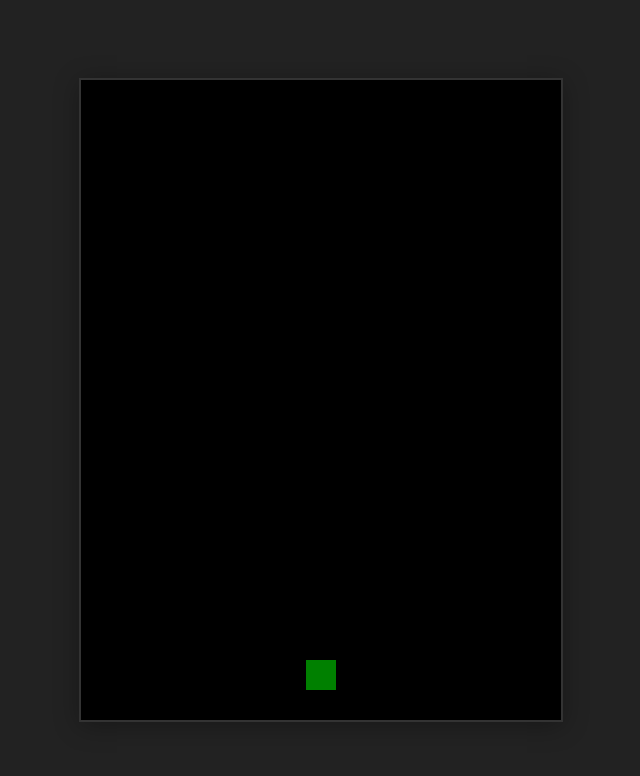
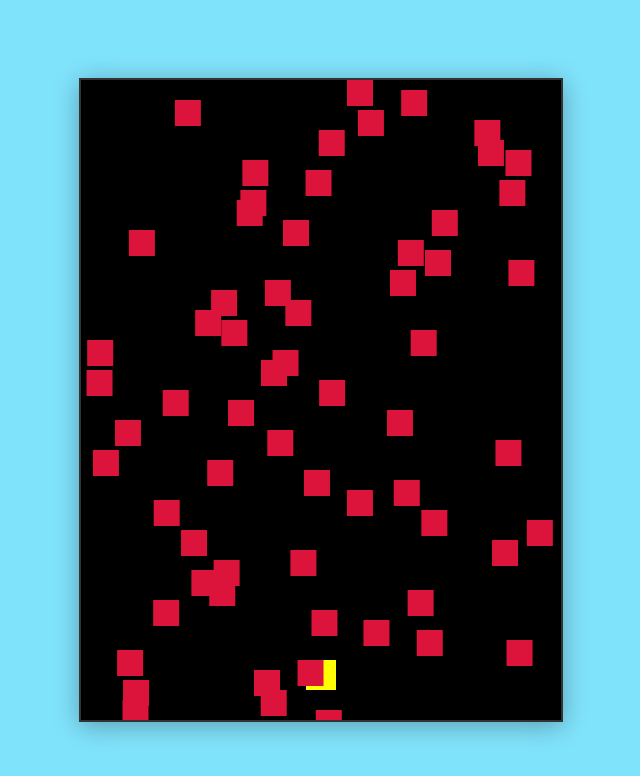
Before and after one commit to ADATI3/shooting, a plain HTML site: page game/index.html in a window 1280 px wide. Shown: the whole page, without its empty margins (319-959 px from the left). Drawn offline with Linux system fonts and the light colour scheme.

Commit message:
衝突判定の追加

```diff
--- /dev/null
+++ b/game/js/collision.js
@@ -0,0 +1,49 @@
+import { player } from "./player.js";
+import { enemies } from "./enemies.js";
+import { bullets } from "./main.js";
+
+export  function handleCollisions() {
+  // 弾 × 敵
+  for (let ei = enemies.length - 1; ei >= 0; ei--) {
+    const e = enemies[ei];
+    let hit = false;
+
+    for (let bi = bullets.length - 1; bi >= 0; bi--) {
+      const b = bullets[bi];
+      if (rectsIntersect(
+        { x: b.x, y: b.y, width: b.width, height: b.height },
+        { x: e.x, y: e.y, width: e.width, height: e.height }
+      )) {
+        // 命中：弾と敵を削除、スコア加算
+        bullets.splice(bi, 1);
+        enemies.splice(ei, 1);
+        // score += 1;
+        hit = true;
+        break; // この敵は消えたので次の敵へ
+      }
+    }
+
+    if (hit) continue;
+  }
+
+  // 自機 × 敵（ゲームオーバー）
+  for (let ei = enemies.length - 1; ei >= 0; ei--) {
+    const e = enemies[ei];
+    if (rectsIntersect(
+      { x: player.x, y: player.y, width: player.width, height: player.height },
+      { x: e.x, y: e.y, width: e.width, height: e.height }
+    )) {
+    //   isGameOver = true;
+      break;
+    }
+  }
+}
+
+function rectsIntersect(a, b) {
+  return (
+    a.x < b.x + b.width &&
+    a.x + a.width > b.x &&
+    a.y < b.y + b.height &&
+    a.y + a.height > b.y
+  );
+}
--- a/game/js/enemies.js
+++ b/game/js/enemies.js
@@ -5,19 +5,19 @@ function pushEnemies(canvas) {
   const w = SIZE;
   const h = SIZE;
   const x = Math.random() * (canvas.width - w);
-    const y = -h;
+  const y = 0;
   const vy = 5
 
   enemies.push({ x, y, width: w, height: h, vy });
 }
 
-export function spawnEnemy(canvas){
-    if (enemies.length < 5){
+export function spawnEnemy(canvas) {
+ if (enemies.length < 100) {
     pushEnemies(canvas);
  }
 }
-/*
-export function UpdateEnemies(canvas){
+
+export function updateEnemies(canvas) {
   for (let i = enemies.length - 1; i >= 0; i--) {
     const e = enemies[i];
     e.y += e.vy;
@@ -27,10 +27,9 @@ export function UpdateEnemies(canvas){
   }
 }
 
-export function drawEnemies(ctx){
+export function drawEnemies(ctx) {
   ctx.fillStyle = "crimson";
-    for () {const e of enemise){
-    ctx.fillRect(e.x, e.y,e.width,e.height);
+  for (const e of enemies) {
+    ctx.fillRect(e.x, e.y, e.width, e.height);
   }
 }
-        */
--- a/game/js/main.js
+++ b/game/js/main.js
@@ -1,34 +1,34 @@
 
-import { player,initPlayer,drawPlayer } from "./player.js";
-import { spawnEnemy ,enemies } from "./enemies.js";
+import { player, initPlayer, drawPlayer } from "./player.js";
+import { spawnEnemy, enemies, updateEnemies, drawEnemies } from "./enemies.js";
+import { handleCollisions } from "./collision.js";
 
-const canvas=document.getElementById("gameCanvas");
-const ctx=canvas.getContext("2d");
+const canvas = document.getElementById("gameCanvas");
+const ctx = canvas.getContext("2d");
 
 initPlayer(canvas);
-spawnEnemy(canvas);
 
-const bullets = [];
-const BULLET_SPEED = -10;
+export const bullets = [];
+const BULLET_SPEED = -5;
 
-function tryShoot(){
+function tryShoot() {
     bullets.push({
         x: player.x,
         y: player.y,
-      width: 5,
-      height: 5,
+        width: 10,
+        height: 10,
         vy: BULLET_SPEED,
     })
 }
 
 
-window.addEventListener("keydown",(e) => {
- if(e.key === "ArrowLeft") {
-    if(player.x > 10){
+window.addEventListener("keydown", (e) => {
+    if (e.key === "ArrowLeft") {
+        if (player.x > 10) {
             player.x -= 10;
         }
- } else if(e.key === "ArrowRight") {
-   if(player.x < canvas.width - player.width - 10){
+    } else if (e.key === "ArrowRight") {
+        if (player.x < canvas.width - player.width - 10) {
             player.x += 10;
         }
     } else if (e.code === "Space") {
@@ -36,33 +36,38 @@ window.addEventListener("keydown",(e) => {
     }
 });
 
-function update(){
- for (let i =0; i < bullets.length; i++) {
+function update() {
+    for (let i = 0; i < bullets.length; i++) {
         const bullet = bullets[i];
         bullet.y += bullet.vy;
-    if(bullet.y < 0){
-        bullets.splice(i,1);
+        if (bullet.y < 0) {
+            bullets.splice(i, 1);
         }
     }
+    updateEnemies(canvas);
+    updateEnemies(canvas);
+      handleCollisions();
 }
 
-function draw(){
-ctx.fillStyle="black";
-ctx.fillRect(0,0,canvas.width,canvas.height);
+function draw() {
+    ctx.fillStyle = "black";
+    ctx.fillRect(0, 0, canvas.width, canvas.height);
 
     drawPlayer(ctx);
 
- ctx.fillStyle="red";
- for (let i =0; i < enemies.length; i++) {
-    const enemy = enemies[i];
-    ctx.fillRect(enemy.x,enemy.y,enemy.width,enemy.height);
-  }
+    ctx.fillStyle = "white";
+    for (let i = 0; i < bullets.length; i++) {
+        const bullet = bullets[i];
+        ctx.fillRect(bullet.x, bullet.y, bullet.width, bullet.height);
     }
 
-function gameLoop(){
+      spawnEnemy(canvas);
+      drawEnemies(ctx);
+}
+
+function gameLoop() {
     update();
     draw();
-
     requestAnimationFrame(gameLoop);
 }
 
--- a/game/js/player.js
+++ b/game/js/player.js
@@ -1,19 +1,19 @@
-export const player={
+export const player = {
     x: 0,
     y: 0,
     width: 30,
     height: 30,
-   color: "green",
+    color: "yellow",
     life: 3,
 };
 
-export function initPlayer(canvas){
+export function initPlayer(canvas) {
     player.x = canvas.width / 2 - player.width / 2;
     player.y = canvas.height - 60;
-    console.log("player:", player);
+    console.log("Player:", player);
 }
 
-export function drawPlayer(ctx){
+export function drawPlayer(ctx) {
     ctx.fillStyle = player.color;
-ctx.fillRect(player.x,player.y,player.width,player.height);
+    ctx.fillRect(player.x, player.y, player.width, player.height);
 }
--- a/game/style.css
+++ b/game/style.css
@@ -1,6 +1,6 @@
 /* ゲーム用canvasを中央に表示し、背景色を設定 */
 body {
-  background: #222;
+  background: #80e3fc;
   display: flex;
   justify-content: center;
   align-items: center;
```
Lines whose indentation alone changed are shown as unchanged.
